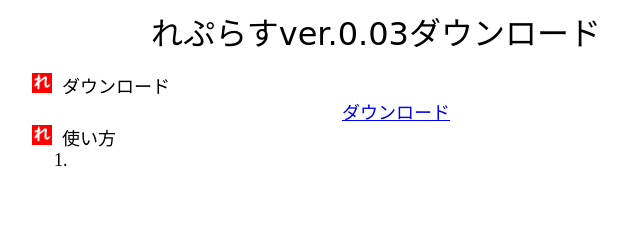
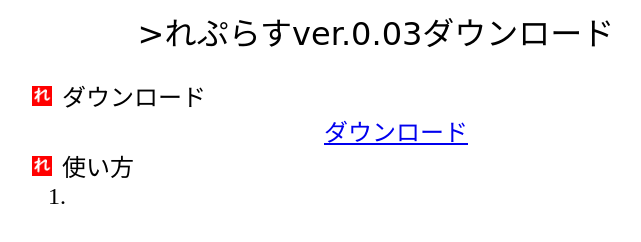
Before and after one commit to souei20211207/replus020, a browser extension: page downloadpage/index.html in a window 1280 px wide. Shown: the whole page, without its empty margins (264-905 px from the left). Drawn offline with Linux system fonts and the light colour scheme.

Commit message:
Update index.html

```diff
--- a/downloadpage/index.html
+++ b/downloadpage/index.html
@@ -5,10 +5,8 @@
 	<title>れぷらすver.0.03ダウンロード</title>
 </head>
 <body>
-	<div>
-		<center>
-			<font face="cursive" size="6">れぷらすver.0.03ダウンロード</font>
-		</center>
+	<div class="tittle">
+		<center>>れぷらすver.0.03ダウンロード</center>
 	</div>
 	<div style="width:60vw;left:20vw;position: absolute">
 		<ul class="test">
@@ -25,12 +23,16 @@
 	<style>
 		ul.test{
 			list-style: none;
-			font-size: 18px;
+			font-size: 1.5em;
 		}
 		ul.test img{
 			width: 20px;
 			margin-right: 10px;
 		}
+		div.tittle{
+			font-size: 2.0em;
+			font-family: cursive;
+		}
 	</style>
 </body>
 </html>
```
